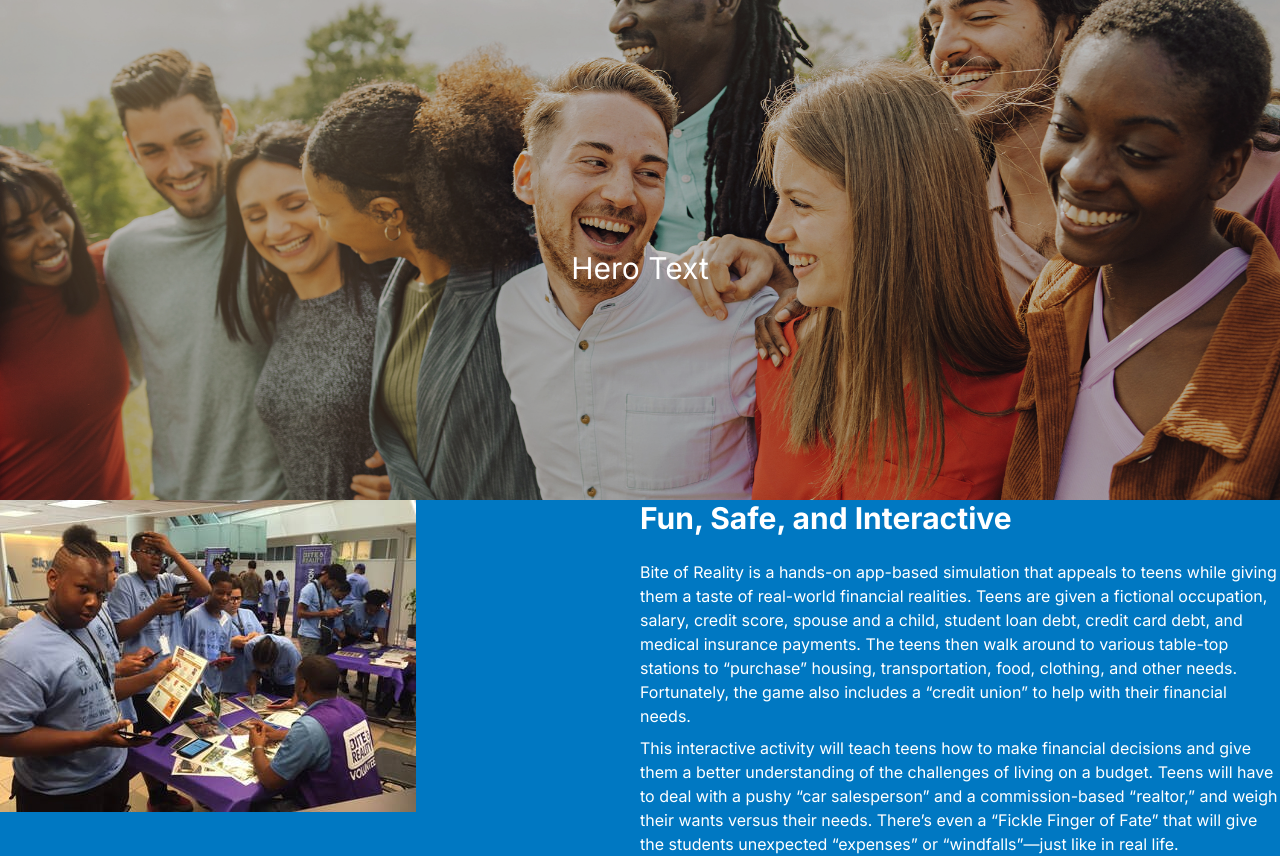
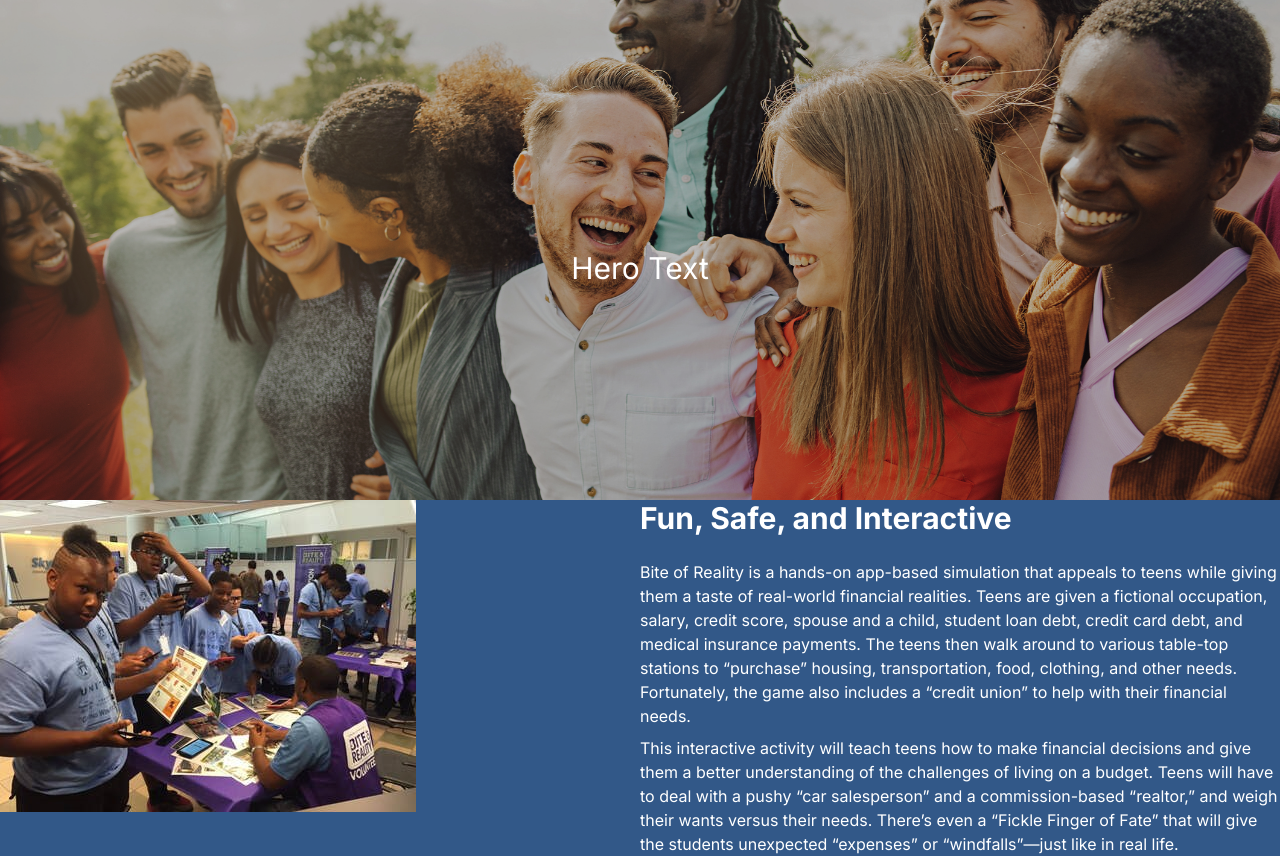
Before and after one commit to Dillonzellis/byte-reality, a Next.js app: page / in a window 1280 px wide. Built offline with nearby package versions, Linux system fonts and the light colour scheme.

Commit message:
update branding colors

```diff
--- a/tailwind.config.ts
+++ b/tailwind.config.ts
@@ -11,17 +11,10 @@ const config: Config = {
     extend: {
       colors: {
         brandingBlue: {
-          700: "#00395c",
-          400: "#0078C2",
-          300: "#d5e9f6",
-          100: "#fbfdfe",
+          400: "#325888",
         },
         accentBlue: {
-          400: "#3cc3ba",
-        },
-        brandingNeutral: {
-          700: "#040f15",
-          100: "#fbfdfe",
+          400: "#01B2E7",
         },
       },
     },
```
